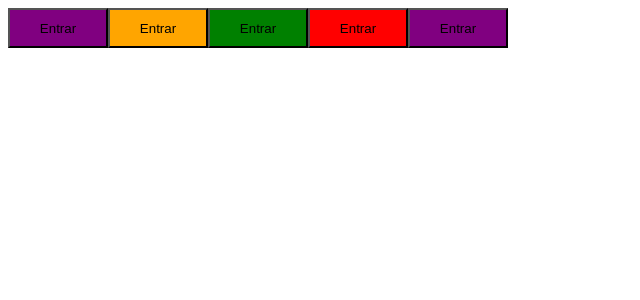
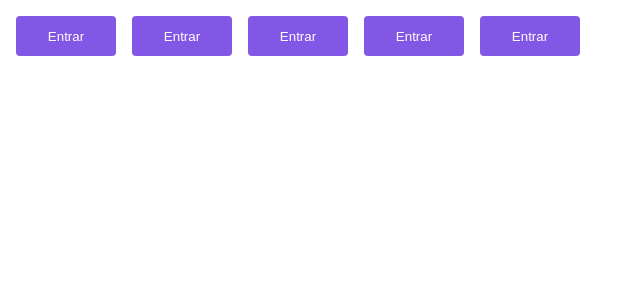
Before and after one commit to CaioVinicius7/ignite-timer, a React (Vite) app: page / in a window 1280 px wide. Shown: the top 300 px of the page, without its empty margins (0-640 px from the left). Built offline with nearby package versions, Linux system fonts and the light colour scheme.

Commit message:
Estrutura da aplicação - Configurando temas

```diff
--- a/src/components/Button.styles.ts
+++ b/src/components/Button.styles.ts
@@ -16,10 +16,16 @@
 export const ButtonContainer = styled.button<ButtonContainerProps>`
   width: 100px;
   height: 40px;
+  border-radius: 4px;
+  border: 0;
+  margin: 8px;
 
-  ${(props) => {
+  background-color: ${(props) => props.theme.primary};
+  color: ${(props) => props.theme.white};
+
+  /* ${(props) => {
     return css`
       background-color: ${ButtonVariants[props.variant]};
     `;
-  }}
+  }} */
 `;
--- /dev/null
+++ b/src/styles/themes/default.ts
@@ -0,0 +1,5 @@
+export const defaultTheme = {
+  white: "#ffffff",
+  primary: "#8257e6",
+  secondary: "orange"
+};
```
Also changed, not shown: src/App.tsx (+6 -2 lines).
